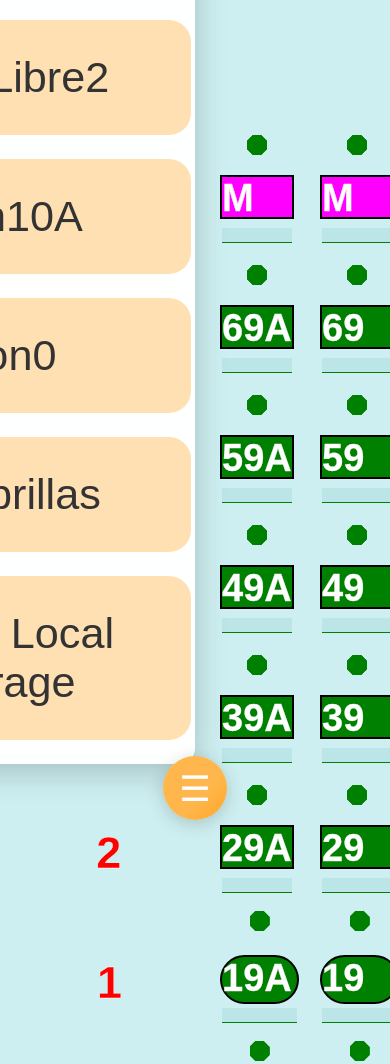
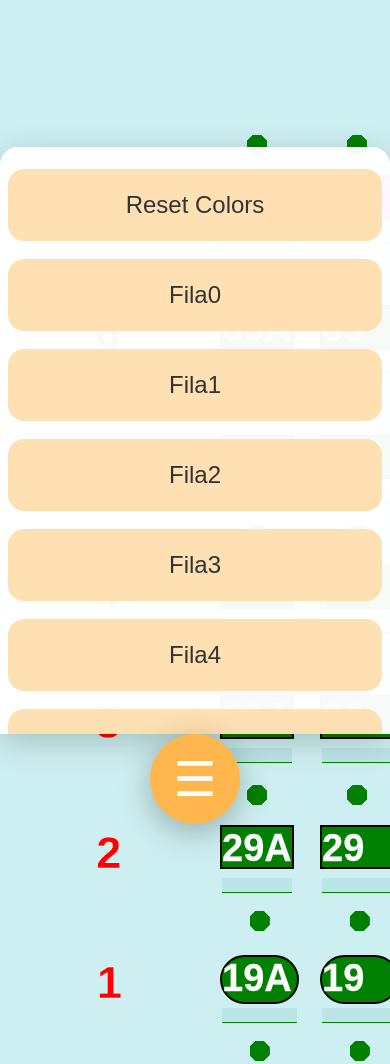
Before and after one commit to Kawasaki93/movil, a plain HTML site: page index.html in a window 390 px wide. Shown: the top 1064 px of the page. Drawn offline with nearby package versions, Linux system fonts and the light colour scheme.

Commit message:
Add files via upload

```diff
--- a/style.css
+++ b/style.css
@@ -875,83 +875,54 @@ input, textarea {
 }
 
 @media (max-width: 600px) {
-  .menu-desplegable {
-    margin-left: 0 !important;
-    left: 0;
-    right: 0;
-    width: 100vw;
-    display: flex;
-    flex-direction: column;
-    align-items: center;
-    gap: 24px;
-    padding: 32px 0 24px 0;
-  }
-  .menu-desplegable button {
-    width: 98vw;
-    max-width: 600px;
-    font-size: 2.7rem;
-    padding: 33px 0;
-    border-radius: 22px;
-    margin: 0 auto;
-    display: block;
-  }
   .fab {
     position: fixed !important;
     left: 50% !important;
     transform: translateX(-50%) !important;
-    bottom: 24px !important;
+    bottom: 20px !important;
     margin: 0 !important;
     z-index: 1003 !important;
-    width: 64px;
-    height: 64px;
-    font-size: 2.2rem;
-    background: linear-gradient(135deg, #ffb74d 60%, #ffa726 100%);
-    color: #fff;
-    border: none;
-    border-radius: 50%;
-    box-shadow: 0 4px 18px rgba(0,0,0,0.18);
-    display: flex;
-    align-items: center;
-    justify-content: center;
-    transition: background 0.2s, box-shadow 0.2s, transform 0.1s;
+    width: 90px;
+    height: 90px;
+    font-size: 3rem;
+    box-shadow: 0 8px 32px rgba(0,0,0,0.28);
     pointer-events: auto;
   }
-  .fab:active {
-    background: linear-gradient(135deg, #ffa726 60%, #ffb74d 100%);
-    box-shadow: 0 2px 8px rgba(0,0,0,0.22);
-    transform: translateX(-50%) scale(0.96) !important;
+  .botonera-fija {
+    position: static !important;
+    width: 100vw;
+    height: auto;
+    background: transparent;
+    padding: 0;
+    margin: 0;
+    z-index: 1;
+    display: block;
   }
-  .calculator-footer {
-    font-size: 55px;
-    padding-left: 110px;
-    padding-right: 110px;
-    padding-bottom: 2200px;
-    margin-top: 1320px;
-    border-radius: 88px;
+  .menu-desplegable {
+    width: 100vw;
+    left: 0;
+    right: 0;
+    transform: none;
+    bottom: 110px;
+    border-radius: 18px 18px 0 0;
+    max-height: 65vh;
+    overflow-y: auto;
+    position: fixed;
+    margin: 0;
+    padding: 22px 0 16px 0;
+    z-index: 1001;
+    display: flex;
+    flex-direction: column;
+    align-items: center;
+    gap: 18px;
   }
-  .calculator-footer h2 {
-    font-size: 37.4px;
-  }
-  .calculator-footer label {
-    font-size: 44px;
-  }
-  .calculator-footer input,
-  .calculator-footer select {
-    font-size: 44px;
-    padding: 13.2px;
-  }
-  .calculator-footer button {
-    font-size: 33px;
-    padding: 15.4px 26.4px;
-  }
-  .cambio {
-    font-size: 77px;
-  }
-  .registro p {
-    font-size: 37.4px;
-  }
-  .button-container button {
-    font-size: 28.6px;
-    padding: 13.2px 22px;
+  .menu-desplegable button {
+    width: 96vw;
+    max-width: 500px;
+    font-size: 1.5rem;
+    padding: 22px 0;
+    border-radius: 16px;
+    margin: 0 auto;
+    display: block;
   }
 }
```
